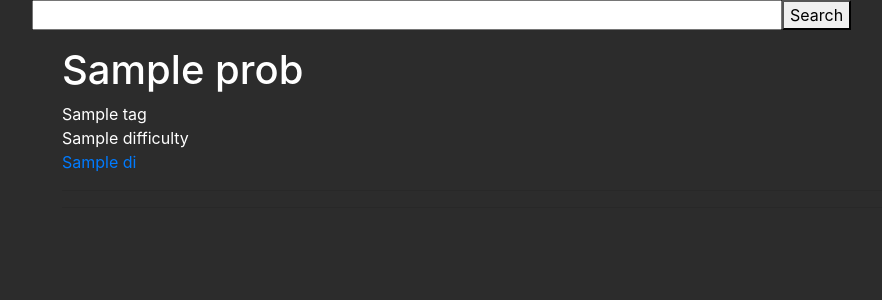
After one commit to Adonais0/Leetcode-Search-Engine, a Flask app: template templates/result.html in a window 1280 px wide. The commit adds this page. Shown: the top 300 px of the page, without its empty margins (23-905 px from the left). Run offline with Flask 2, Linux system fonts and the light colour scheme; the template is opened without the code that fills it: most values are stand-ins (such as "Sample title", 1, 10 or a date in 2020); some libraries are stand-ins or nearby versions.

Commit message:
add frontend

```diff
--- a/static/style.css
+++ b/static/style.css
@@ -3,48 +3,6 @@ body{
 	color:white;
 }
 
-header{
-	color:#1995ad;
-	font:300 40px/60px Helvetica,Arial,sans-serif;
-	text-align: center;
-
+.searchBar {
+  width: 750px;
 }
-
-nav a{
-	text-decoration: none;
-	color:white;
-	display:block;
-	padding:2% 10%;
-	margin:1% 10%;
-	border: 3px solid #ffffff;
-	border-radius: 30px;
-	background-color:#1995ad;
-}
-
-section{
-	padding:1% 5%;
-	margin:1% 10%;
-}
-
-ol,.myClass{
-	border: 5px solid pink;
-	padding: 20px 30px 20px 30px;
-
-}
-
-ol{
-	list-style-type:upper-alpha;
-}
-
-.myClass{
-	column-count:3;
-}
-
-img{
-	display:none;
-}
-
-footer{
-	text-transform: uppercase;
-	text-align: center;
-}
--- /dev/null
+++ b/templates/result.html
@@ -0,0 +1,47 @@
+<!DOCTYPE html>
+<html lang="en" dir="ltr">
+  <head>
+    <meta charset="utf-8">
+    <title></title>
+    <link rel="stylesheet" href="https://maxcdn.bootstrapcdn.com/bootstrap/4.0.0/css/bootstrap.min.css" integrity="sha384-Gn5384xqQ1aoWXA+058RXPxPg6fy4IWvTNh0E263XmFcJlSAwiGgFAW/dAiS6JXm" crossorigin="anonymous">
+    <script src="https://maxcdn.bootstrapcdn.com/bootstrap/4.0.0/js/bootstrap.min.js" integrity="sha384-JZR6Spejh4U02d8jOt6vLEHfe/JQGiRRSQQxSfFWpi1MquVdAyjUar5+76PVCmYl" crossorigin="anonymous"></script>
+    <link rel="stylesheet" href="../static/style.css">
+
+  </head>
+  <body>
+    <div class="container">
+      <div class="row">
+        <form class="" action="/result" method="POST">
+          <div class="form-group">
+            <div class="row">
+              <input class="searchBar" name="searchContent"></input>
+              <button type="submit" value="Submit!" >Search</button>
+            </div>
+          </div>
+        </form>
+      </div>
+      <div class="results">
+        {% for prob in problems %}
+        <div class="problem-item">
+          <h1>{{ prob.title }}</h1>
+          <div class="tags">
+            {% for tag in prob['tags'] %}
+            <span>{{tag}}</span>
+            {% endfor %}
+          </div>
+          <div class="difficulty">
+            <span>{{ prob['difficulty'] }}</span>
+          </div>
+        </div>
+        <div class="discussions">
+          {% for dis in prob['discussions'] %}
+          <a href="{{ dis['url'] }}" target="_blank">{{ dis['discussion_title'] }}</a>
+          <hr>
+          {% endfor %}
+        </div>
+        <hr>
+        {% endfor %}
+      </div>
+    </div>
+  </body>
+</html>
```
Also changed, not shown: Search_Website.py (+39 -37 lines), templates/index.html (added, +27 -0 lines), README.md (deleted).
